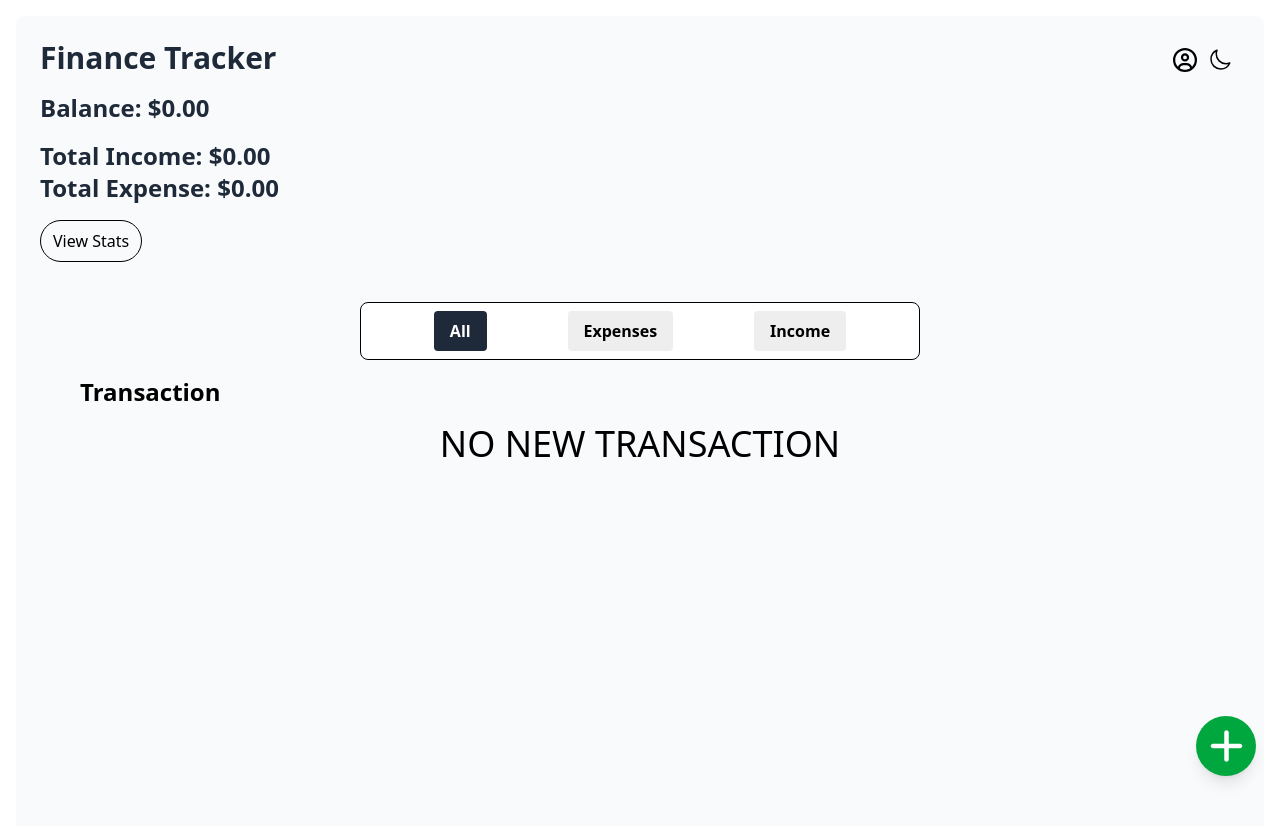
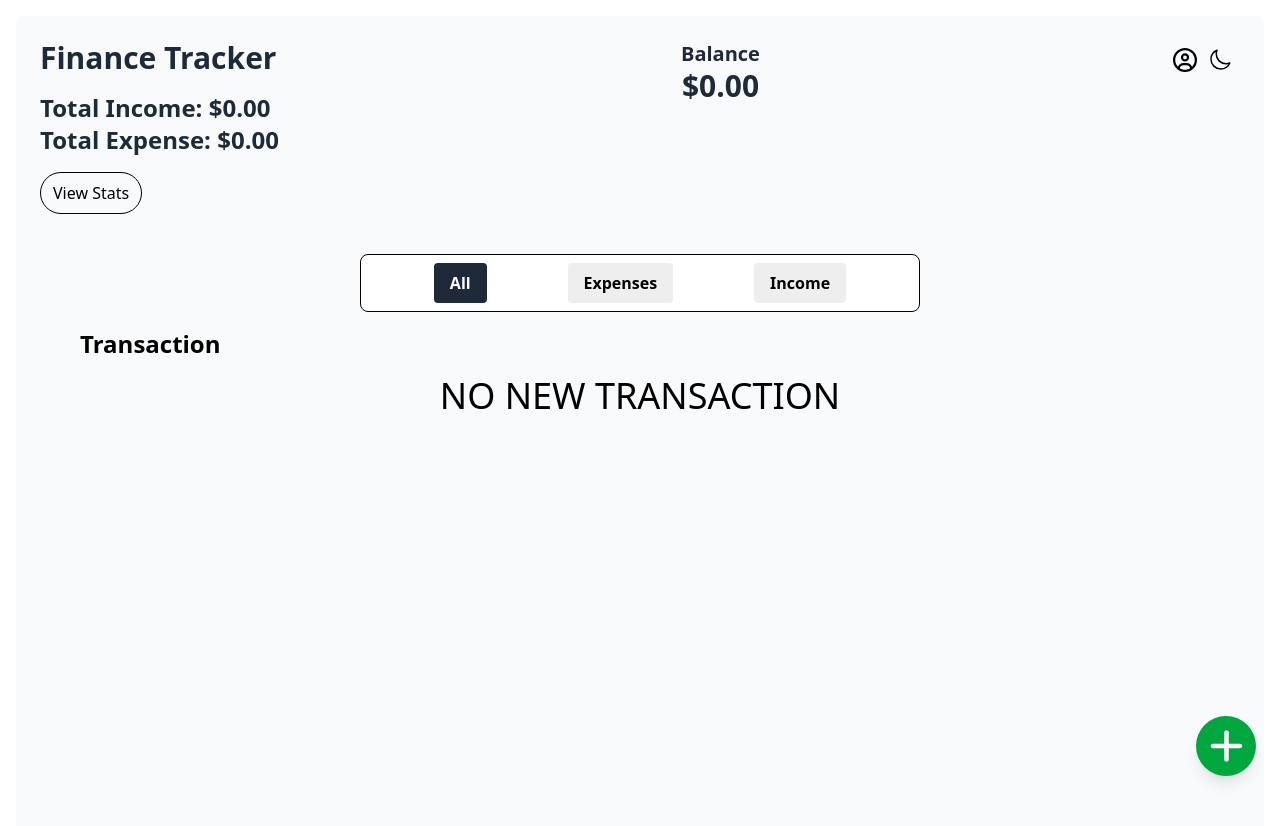
Before and after one commit to Obiwumma/Personal-Finance-Tracker, a React (Vite) app in the folder personal-finance-tracker/: page / in a window 1280 px wide. Shown: the top 826 px of the page. Built offline with nearby package versions, Linux system fonts and the light colour scheme.

Commit message:
Styled the balance of the statheader

```diff
--- a/personal-finance-tracker/src/App.jsx
+++ b/personal-finance-tracker/src/App.jsx
@@ -21,11 +21,11 @@ function App() {
   return (
     <div className='m-4 p-6 bg-gray-50 min-h-screen font-sans rounded-lg '>
       <BrowserRouter >
-       <header className='flex items-start justify-between'>
+       <header >
 
         <StatHeader/>
 
-        <ThemeIcons/>
+        {/* <ThemeIcons/> */}
       </header>
         <Routes>
           <Route path='/' element={<Layout />}  />
--- a/personal-finance-tracker/src/components/StatHeader.jsx
+++ b/personal-finance-tracker/src/components/StatHeader.jsx
@@ -9,6 +9,9 @@ import { far } from '@fortawesome/free-regular-svg-icons'
 import { fab } from '@fortawesome/free-brands-svg-icons'
 
 library.add(fas, far, fab)
+
+import ThemeIcons from './ThemeIcon';
+
 
 function StatHeader() {
   const {transactions} = useTransactionStore();
@@ -29,10 +32,11 @@ function StatHeader() {
 
   return(
     <>
-       <div >
+       <header className='flex items-start justify-between'>
+        <div>
           <h1 className='font-bold text-3xl text-gray-800'>Finance Tracker</h1>
-          <div className='my-4'>
-            <p className='text-2xl font-semibold text-gray-800 '>Balance: {new Intl.NumberFormat("en-US", { style: "currency", currency: "USD" }).format(balance)}</p>
+          <div className='my-4 lg:hidden'>
+            <p className='text-3xl font-semibold text-gray-800 '>Balance: {new Intl.NumberFormat("en-US", { style: "currency", currency: "USD" }).format(balance)}</p>
           </div>
           <div className='my-4'>
 
@@ -41,6 +45,14 @@ function StatHeader() {
           </div>
           <Link to='/stats'><button className="border py-2 px-3 rounded-full">View Stats</button></Link>
         </div>
+
+        <div className=' max-lg:hidden text-center text-gray-800'>
+          <p className="font-semibold text-xl">Balance</p>
+          <p className='text-3xl font-semibold  '> {new Intl.NumberFormat("en-US", { style: "currency", currency: "USD" }).format(balance)}</p>
+        </div>
+
+        <ThemeIcons/>
+       </header>
     </>
   )
 }
```
